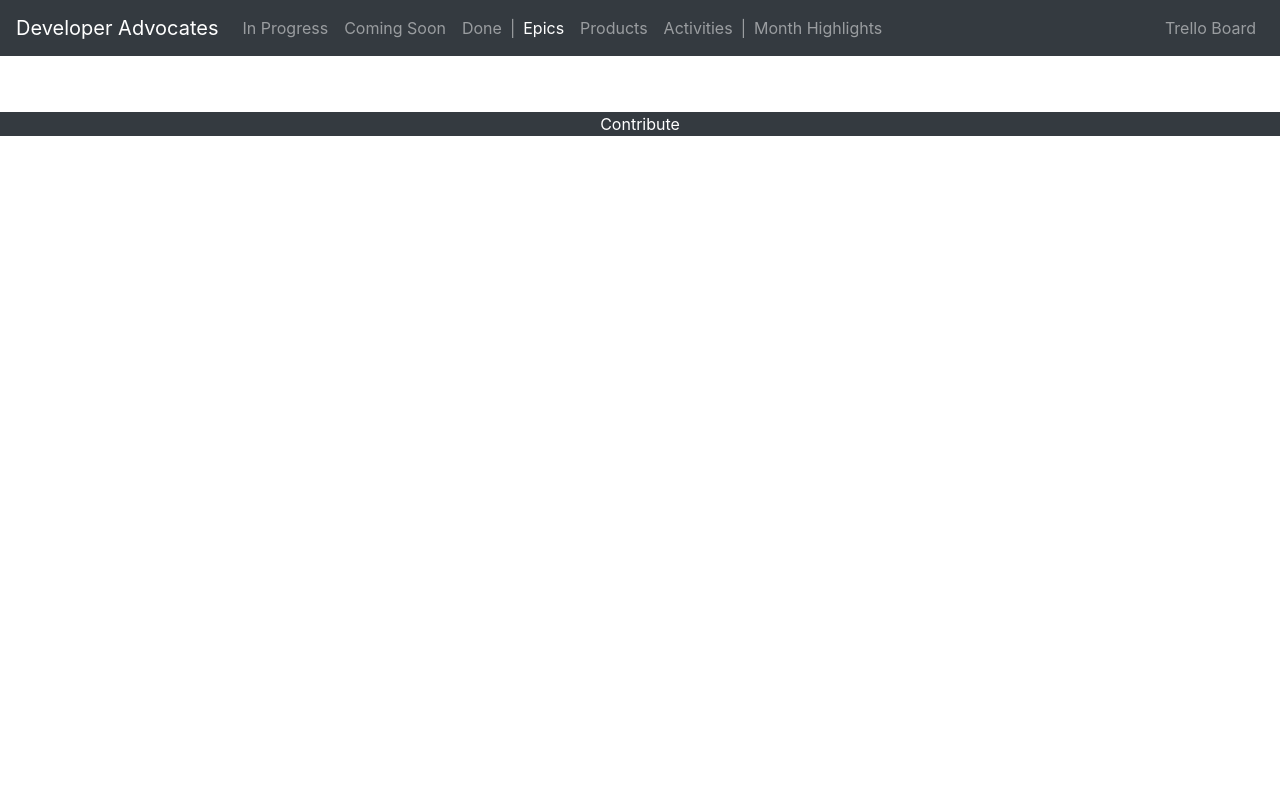
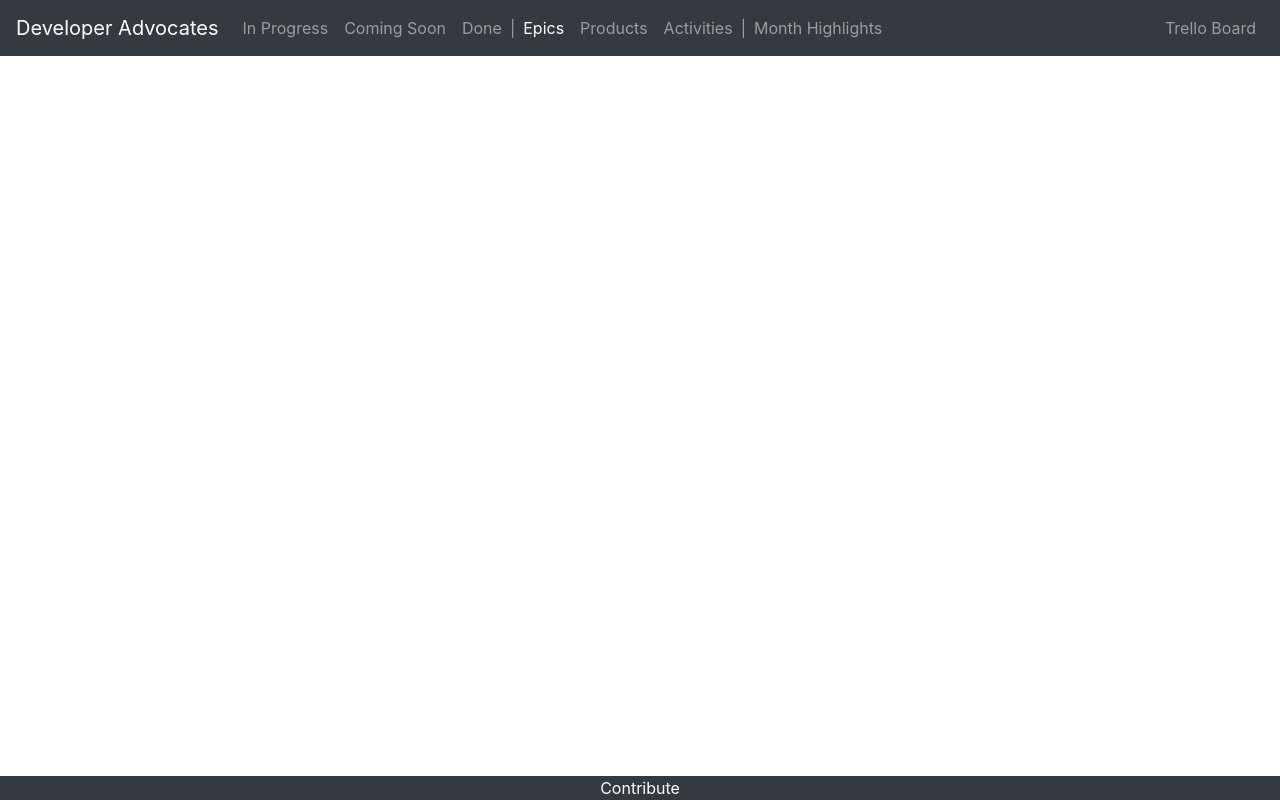
Before and after one commit to jdob/da-dashboard, a Flask app: template dashboard/templates/epics.html in a window 1280 px wide. Run offline with Flask 2, Linux system fonts and the light colour scheme; the template is opened without the code that fills it, so the values that code supplies are empty; some libraries are stand-ins or nearby versions.

Commit message:
Align footer to the bottom of the screen, not content

```diff
--- a/dashboard/templates/_base.html
+++ b/dashboard/templates/_base.html
@@ -5,6 +5,7 @@
 <link rel="stylesheet" href="https://stackpath.bootstrapcdn.com/bootstrap/4.3.1/css/bootstrap.min.css" integrity="sha384-ggOyR0iXCbMQv3Xipma34MD+dH/1fQ784/j6cY/iJTQUOhcWr7x9JvoRxT2MZw1T" crossorigin="anonymous">
 <link rel="stylesheet" href="{{ url_for('static', filename='style.css') }}">
 
+<body class="d-flex flex-column min-vh-100">
 <nav class="navbar navbar-expand-lg navbar-dark bg-dark">
   <div class="navbar-brand abs" href="#">Developer Advocates</div>
   <div class="collapse navbar-collapse" id="navbarNav">
@@ -50,6 +51,7 @@
   {% block content %}{% endblock %}
 </div>
 
-<footer class="page-footer font-small text-center footer-dark bg-dark">
+<footer class="page-footer font-small text-center footer-dark bg-dark mt-auto">
   <div class="footer-nav ml-auto"><a style="color: #ffffff;" href="https://github.com/jdob/da-dashboard">Contribute</a></div>
 </footer>
+</body>
```
